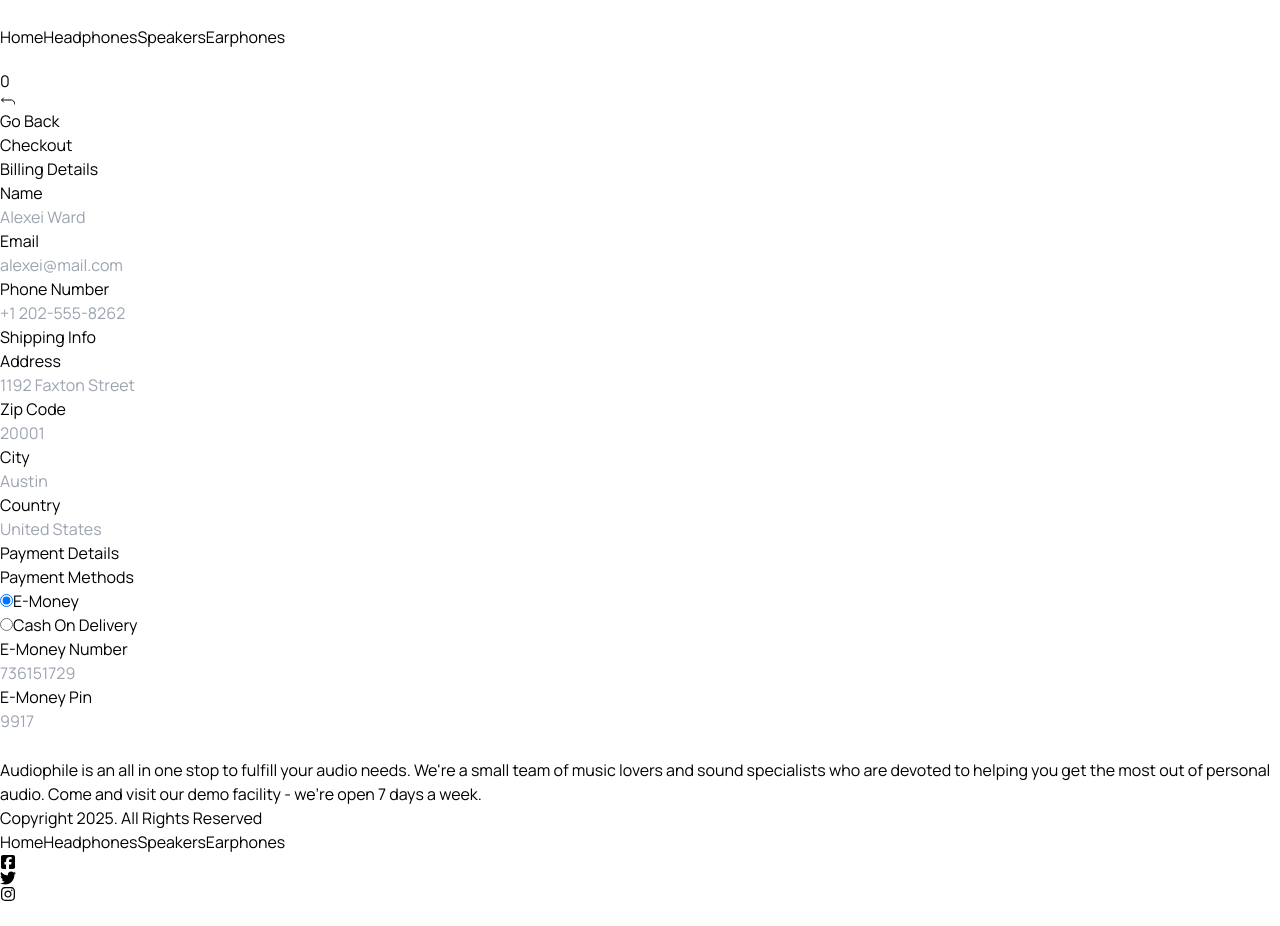
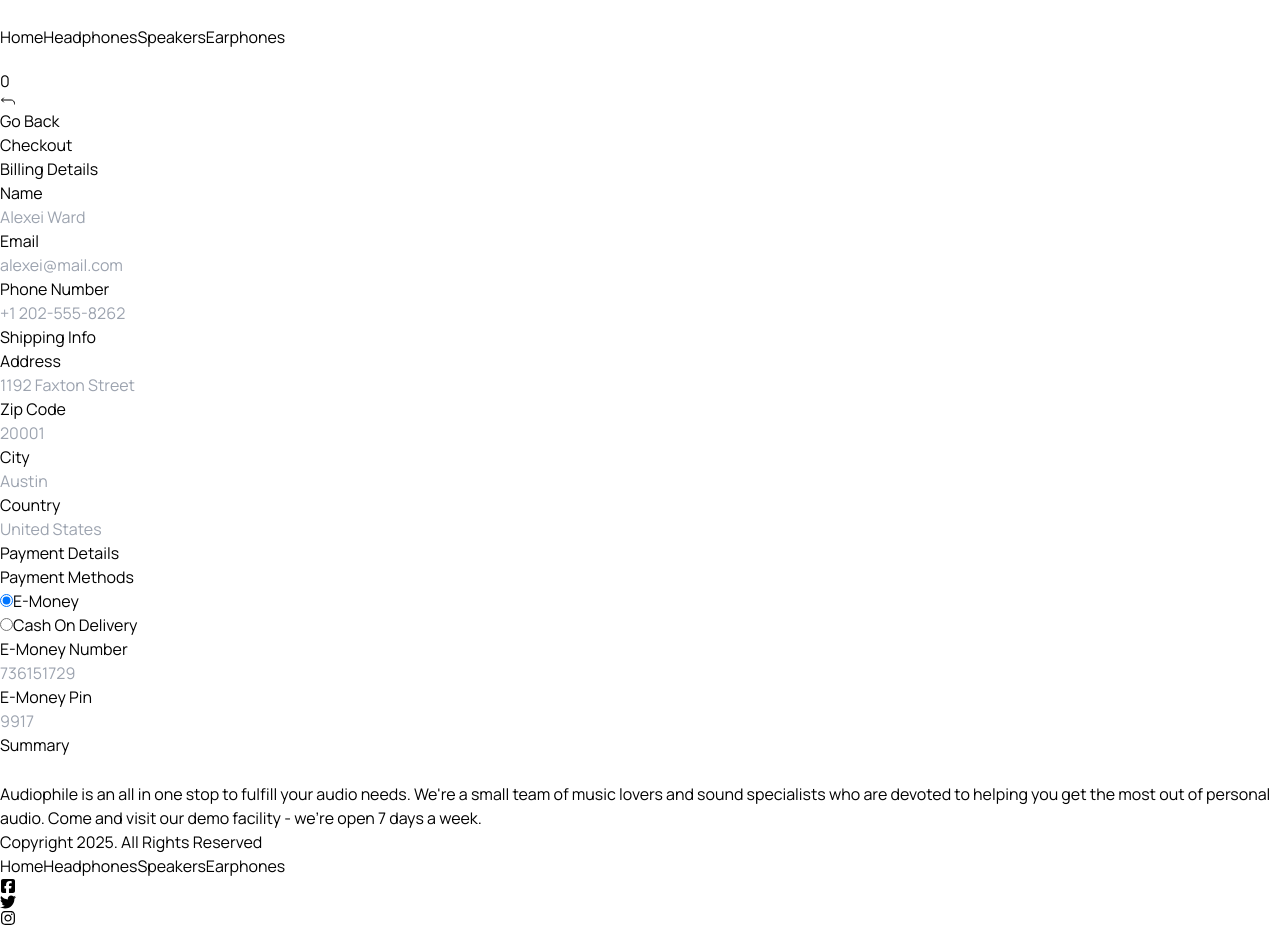
Before and after one commit to SajeedAninda/Audiophile-Ecommerce-Website, a React (Vite) app: page /checkout in a window 1280 px wide. Before the commit the page ends 902 px from the top, so only its background shows below. Built offline with nearby package versions, Linux system fonts and the light colour scheme.

Commit message:
Created checkout summary page

```diff
--- a/src/Components/Checkout/Checkout.jsx
+++ b/src/Components/Checkout/Checkout.jsx
@@ -2,6 +2,7 @@ import React, { useState } from 'react'
 import { IoReturnUpBack } from 'react-icons/io5'
 import checkoutImg from '../../assets/images/checkout/icon-cash-on-delivery.svg'
 import { useNavigate } from 'react-router-dom'
+import CheckoutSummary from './CheckoutSummary'
 
 const Checkout = () => {
   const [selectedPaymentMethod, setSelectedPaymentMethod] = useState('eMoney')
@@ -20,7 +21,7 @@ const Checkout = () => {
           Go Back
         </button>
 
-        <div className='mainDiv flex gap-10 justify-between items-center mt-6'>
+        <div className='mainDiv flex gap-10 justify-between items-start mt-6'>
           <div className='formDiv w-[65%] bg-white rounded-xl py-12 px-12'>
             <h2 className='uppercase text-[#191919] font-bold text-[28px]'>
               Checkout
@@ -293,6 +294,8 @@ const Checkout = () => {
               )}
             </div>
           </div>
+
+          <CheckoutSummary></CheckoutSummary>
         </div>
       </div>
     </div>
--- /dev/null
+++ b/src/Components/Checkout/CheckoutSummary.jsx
@@ -0,0 +1,11 @@
+import React from 'react';
+
+const CheckoutSummary = () => {
+    return (
+        <div className='w-[35%] bg-white rounded-xl py-12 px-12'>
+            <h3 className='text-[#191919] uppercase font-bold text-[18px]'>Summary</h3>
+        </div>
+    );
+};
+
+export default CheckoutSummary;
```
